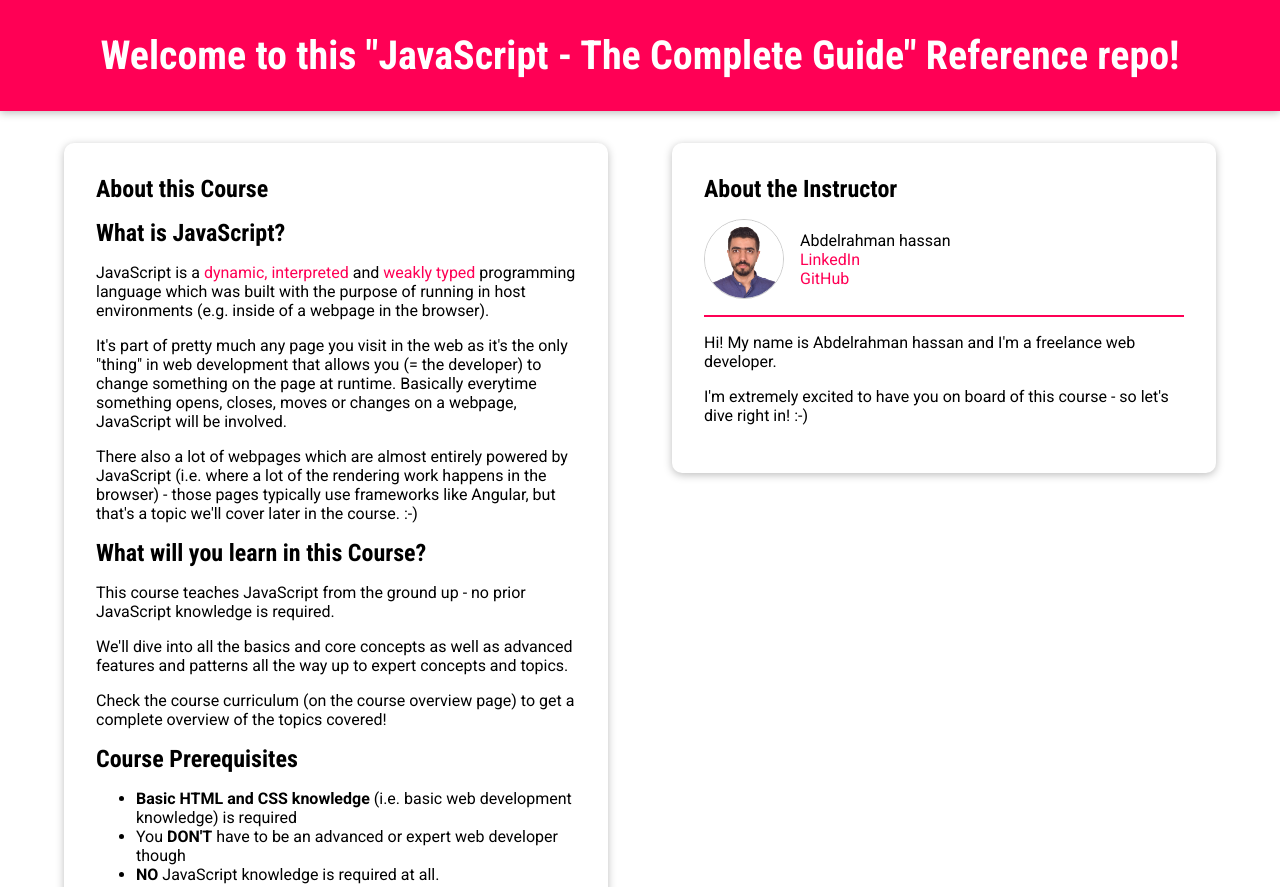
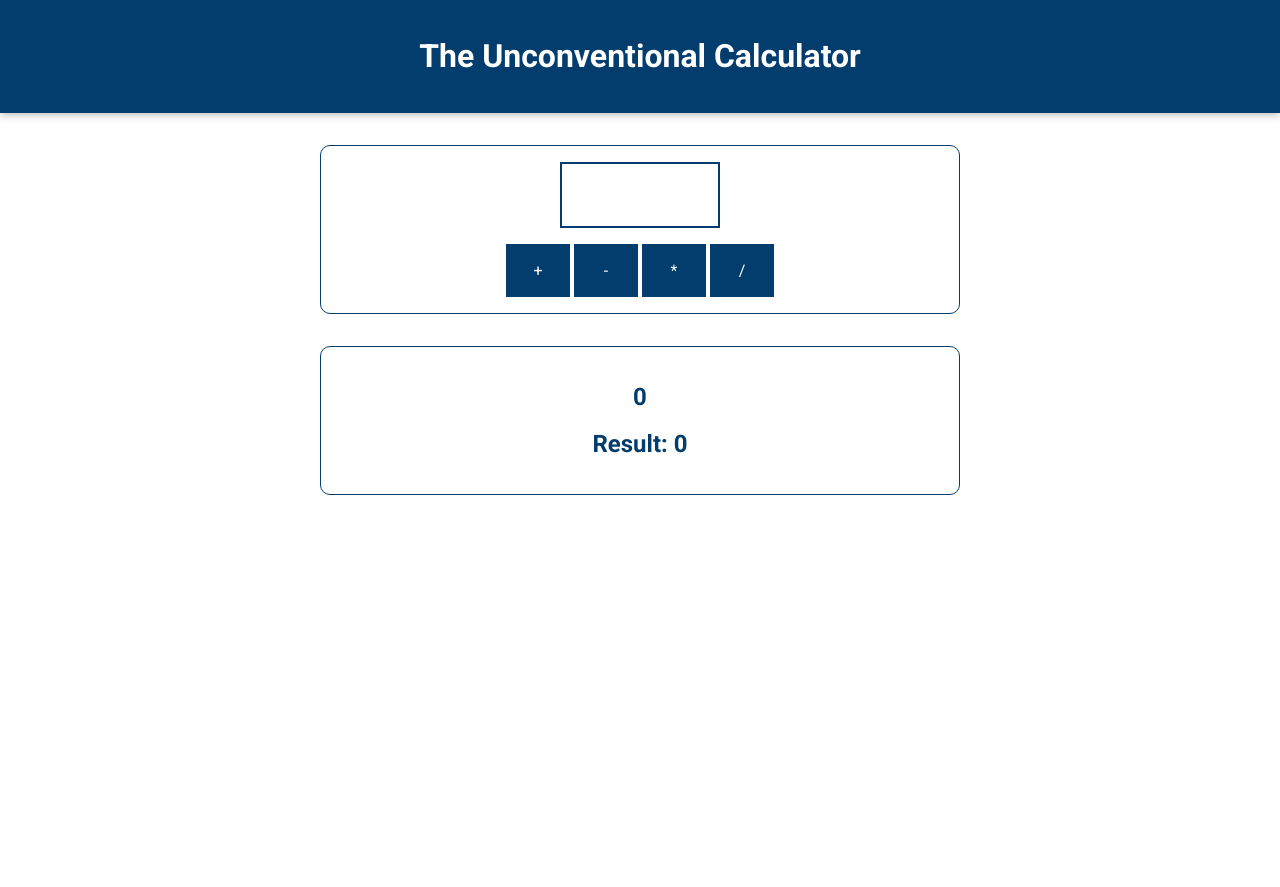
Before and after one commit to Abdurahman-hassan/The-Complete-JavaScript-Guide, a plain HTML site: page index.html in a window 1280 px wide. Shown: the top 887 px of the page. After the commit the page ends 800 px from the top, so only its background shows below. Drawn offline with Linux system fonts and the light colour scheme.

Commit message:
add calculator

```diff
--- a/assets/scripts/app.js
+++ /dev/null
@@ -1,34 +0,0 @@
-const backdropElement = document.getElementById('backdrop');
-const modalLinkElements = document.querySelectorAll('.info-modal');
-let infoModal;
-
-function toggleBackdrop() {
-  backdropElement.classList.toggle('visible');
-}
-
-function presentInfoModal(event) {
-  const text = event.target.dataset.text;
-  toggleBackdrop();
-  infoModal = document.createElement('div');
-  infoModal.classList.add('modal');
-  infoModal.innerHTML = `
-    <h2>More Details</h2>
-    <p>${text}</p>
-  `;
-  const closeButton = document.createElement('button');
-  closeButton.addEventListener('click', hideInfoModal);
-  closeButton.textContent = 'Okay';
-  infoModal.appendChild(closeButton);
-  document.body.appendChild(infoModal);
-}
-
-function hideInfoModal() {
-  toggleBackdrop();
-  document.body.removeChild(infoModal);
-}
-
-for (const linkElement of modalLinkElements) {
-  linkElement.addEventListener('click', presentInfoModal);
-}
-
-backdropElement.addEventListener('click', hideInfoModal);
--- a/assets/styles/app.css
+++ b/assets/styles/app.css
@@ -2,167 +2,78 @@
   box-sizing: border-box;
 }
 
+html {
+  font-family: 'Roboto', open-sans;
+}
+
 body {
-  font-family: 'Roboto', open-sans;
   margin: 0;
 }
 
-h1,
-h2 {
-  margin: 0 0 1rem 0;
-  font-family: 'Roboto Condensed', 'Roboto', open-sans;
+header {
+  background: #023d6d;
+  color: white;
+  padding: 1rem;
+  text-align: center;
+  box-shadow: 0 2px 8px rgba(0, 0, 0, 0.26);
+  width: 100%;
 }
 
-h2 {
-  font-size: 1.5rem;
+#results,
+#calculator {
+  margin: 2rem auto;
+  width: 40rem;
+  max-width: 90%;
+  border: 1px solid #023d6d;
+  border-radius: 10px;
+  padding: 1rem;
+  color: #023d6d;
 }
 
-a {
-  color: #ff0055;
-  text-decoration: none;
+#results {
+  text-align: center;
 }
 
-a:active,
-a:hover {
-  text-decoration: underline;
+#calculator input {
+  font: inherit;
+  font-size: 3rem;
+  border: 2px solid #023d6d;
+  width: 10rem;
+  padding: 0.15rem;
+  margin: auto;
+  display: block;
+  color: #023d6d;
+  text-align: center;
 }
 
-button {
-  padding: 1rem;
-  color: #ff0055;
-  font: inherit;
-  border: none;
-  cursor: pointer;
-  background: transparent;
-}
-
-button:hover,
-button:active {
-  background: #ffc6d9;
-}
-
-button:focus {
+#calculator input:focus {
   outline: none;
 }
 
-main {
-  padding: 2rem;
-  display: flex;
-  flex-direction: column;
-  max-width: 100rem;
-  margin: auto;
-  align-items: flex-start;
+#calculator button {
+  font: inherit;
+  background: #023d6d;
+  color: white;
+  border: 1px solid #023d6d;
+  padding: 1rem;
+  cursor: pointer;
 }
 
-section {
-  margin: 0 0 2rem 0;
-  padding: 2rem;
-  box-shadow: 0 2px 8px rgba(0, 0, 0, 0.26);
-  background: white;
-  border-radius: 10px;
+#calculator button:focus {
+  outline: none;
 }
 
-.modal {
-  position: fixed;
-  top: 30vh;
-  left: 5%;
-  width: 90%;
-  z-index: 100;
-  background: white;
-  border-radius: 10px;
-  box-shadow: 0 2px 8px rgba(0, 0, 0, 0.26);
-  animation: float-in 0.3s ease-out forwards;
-  display: flex;
-  flex-direction: column;
+#calculator button:hover,
+#calculator button:active {
+  background: #084f88;
+  border-color: #084f88;
 }
 
-.modal h2 {
-  padding: 1rem;
-  border-bottom: 1px solid #ccc;
+#calc-actions button {
+  width: 4rem;
 }
 
-.modal p {
-  margin: 0;
-  padding: 0 1rem;
+#calc-actions {
+  margin-top: 1rem;
+  text-align: center;
 }
-
-.modal button {
-  align-self: flex-end;
-  margin: 0.5rem;
-}
-
-#backdrop {
-  position: fixed;
-  z-index: 10;
-  width: 100%;
-  height: 100vh;
-  left: 0;
-  top: 0;
-  background: rgba(0, 0, 0, 0.75);
-  display: none;
-  pointer-events: none;
-}
-
-#backdrop.visible {
-  display: block;
-  pointer-events: all;
-}
-
-#main-header {
-  padding: 2rem 2rem;
-  background: #ff0055;
-  color: white;
-  box-shadow: 0 2px 8px rgba(0, 0, 0, 0.26);
-}
-
-#main-header h1 {
-  font-size: 2.5rem;
-  text-align: center;
-  margin-bottom: 0;
-}
-
-#instructor-info {
-  display: flex;
-  align-items: center;
-  border-bottom: 2px solid #ff0055;
-  padding-bottom: 1rem;
-}
-
-#instructor-info img {
-  width: 5rem;
-  height: 5rem;
-  border-radius: 50%;
-  object-fit: cover;
-  border: 1px solid #ccc;
-}
-
-#instructor-info ul {
-  list-style: none;
-  margin: 0 0 0 1rem;
-  padding: 0;
-}
-
-@media (min-width: 768px) {
-  main {
-    flex-direction: row;
-  }
-
-  section {
-    flex: 1;
-    margin: 0 2rem;
-  }
-
-  .modal {
-    left: calc(50% - 20rem);
-    width: 40rem;
-  }
-}
-
-@keyframes float-in {
-  from {
-    transform: translateY(-3rem);
-  }
-  to {
-    transform: translateY(0);
-  }
-}
--- a/index.html
+++ b/index.html
@@ -4,100 +4,30 @@
     <meta charset="UTF-8" />
     <meta name="viewport" content="width=device-width, initial-scale=1.0" />
     <meta http-equiv="X-UA-Compatible" content="ie=edge" />
-    <title>JavaScript (Very) Basics</title>
+    <title>Basics</title>
     <link
-      href="https://fonts.googleapis.com/css?family=Roboto:400,700|Roboto+Condensed:700&display=swap"
+      href="https://fonts.googleapis.com/css?family=Roboto:400,700&display=swap"
       rel="stylesheet"
     />
     <link rel="stylesheet" href="assets/styles/app.css" />
-	<script src="assets/scripts/app.js" defer></script>
   </head>
   <body>
-    <div id="backdrop"></div>
-    <header id="main-header">
-      <h1>Welcome to this "JavaScript - The Complete Guide" Reference repo!</h1>
+    <header>
+      <h1>The Unconventional Calculator</h1>
     </header>
-    <main>
-      <section id="about-this-course">
-        <header><h2>About this Course</h2></header>
-        <article>
-          <h2>What is JavaScript?</h2>
-          <p>
-            JavaScript is a
-            <a href="#" data-text="That means that code is not pre-compiled but instead evaluated, compiled and executed at runtime (e.g. when the browser executes the script)." class="info-modal">dynamic, interpreted</a>
-            and
-            <a href="#" data-text="Weakly typed languages assign types (like 'number') to variables (data containers) at runtime - i.e. you (the developer) can't set the types you want to use in certain places in advance. Only indirectly by making sure you're always working with the correct values." class="info-modal">weakly typed</a>
-            programming language which was built with the purpose of running in
-            host environments (e.g. inside of a webpage in the browser).
-          </p>
-          <p>
-            It's part of pretty much any page you visit in the web as it's the
-            only "thing" in web development that allows you (= the developer) to
-            change something on the page at runtime. Basically everytime
-            something opens, closes, moves or changes on a webpage, JavaScript
-            will be involved.
-          </p>
-          <p>
-            There also a lot of webpages which are almost entirely powered by
-            JavaScript (i.e. where a lot of the rendering work happens in the
-            browser) - those pages typically use frameworks like Angular, but
-            that's a topic we'll cover later in the course. :-)
-          </p>
-        </article>
-        <article>
-          <h2>What will you learn in this Course?</h2>
-          <p>
-            This course teaches JavaScript from the ground up - no prior
-            JavaScript knowledge is required.
-          </p>
-          <p>
-            We'll dive into all the basics and core concepts as well as advanced
-            features and patterns all the way up to expert concepts and topics.
-          </p>
-          <p>
-            Check the course curriculum (on the course overview page) to get a
-            complete overview of the topics covered!
-          </p>
-        </article>
-        <article>
-          <h2>Course Prerequisites</h2>
-          <ul>
-            <li>
-              <strong>Basic HTML and CSS knowledge</strong> (i.e. basic web
-              development knowledge) is required
-            </li>
-            <li>
-              You <strong>DON'T</strong> have to be an advanced or expert web
-              developer though
-            </li>
-            <li>
-              <strong>NO</strong> JavaScript knowledge is required at all.
-            </li>
-          </ul>
-        </article>
-      </section>
-      <section id="about-the-instructor">
-        <header><h2>About the Instructor</h2></header>
-        <div id="instructor-info">
-          <img
-            src="assets/images/abdelrahman%20hassan.jpg"
-            alt="Image of Abdelrahman hassan - the course instructor"
-          />
-          <ul>
-            <li>Abdelrahman hassan</li>
-            <li><a href="https://www.linkedin.com/in/abdelrahman-hassan-hamdy/">LinkedIn</a></li>
-            <li><a href="https://github.com/Abdurahman-hassan">GitHub</a></li>
-          </ul>
-        </div>
-        <p>
-          Hi! My name is Abdelrahman hassan and I'm a freelance web
-          developer.
-        </p>
-        <p>
-          I'm extremely excited to have you on board of this course - so let's
-          dive right in! :-)
-        </p>
-      </section>
-    </main>
+
+    <section id="calculator">
+      <input type="number" id="input-number" />
+      <div id="calc-actions">
+        <button type="button" id="btn-add">+</button>
+        <button type="button" id="btn-subtract">-</button>
+        <button type="button" id="btn-multiply">*</button>
+        <button type="button" id="btn-divide">/</button>
+      </div>
+    </section>
+    <section id="results">
+      <h2 id="current-calculation">0</h2>
+      <h2>Result: <span id="current-result">0</span></h2>
+    </section>
   </body>
 </html>
```
Also changed, not shown: assets/scripts/vendor.js (added, +13 -0 lines), assets/styles/info.css (deleted, +0 -11 lines), info/dynamic.html (deleted, +0 -18 lines), info/weakly-typed.html (deleted, +0 -20 lines), assets/images/abdelrahman hassan.jpg (deleted).
